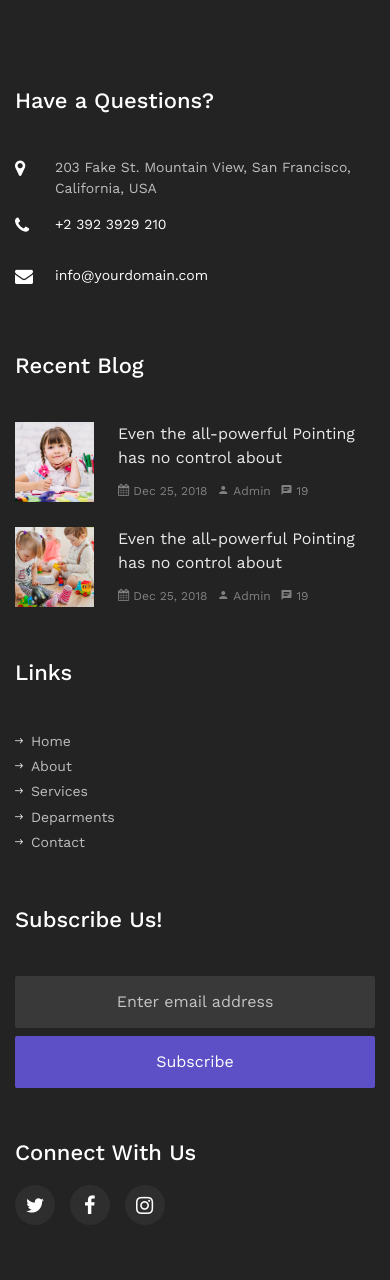
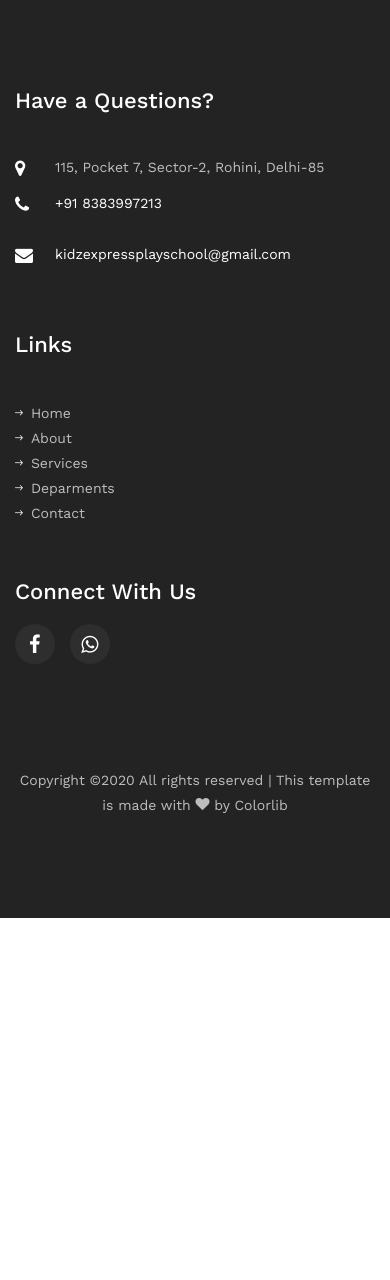
Before and after one commit to study-abacus/kidz-express, a Node project: template src/pages/contact.hbs in a window 390 px wide. Shown: the part 2324-3604 px from the top of the page. After the commit the page ends 3242 px from the top, so only its background shows below. Run offline with Node 20 templates, Linux system fonts and the light colour scheme; the template is opened without the code that fills it, so the values that code supplies are empty; style sheets or scripts are compiled from the project's sources; some libraries are stand-ins or nearby versions; some web fonts are replaced.

Commit message:
contact updated

```diff
--- a/src/partials/footer.hbs
+++ b/src/partials/footer.hbs
@@ -1,46 +1,19 @@
 <footer class="ftco-footer ftco-bg-dark ftco-section">
   <div class="container">
     <div class="row mb-5">
-      <div class="col-md-6 col-lg-3">
+      <div class="col-md-6 col-lg-4">
         <div class="ftco-footer-widget mb-5">
           <h2 class="ftco-heading-2">Have a Questions?</h2>
           <div class="block-23 mb-3">
             <ul>
-              <li><span class="icon icon-map-marker"></span><span class="text">203 Fake St. Mountain View, San Francisco, California, USA</span></li>
-              <li><a href="#"><span class="icon icon-phone"></span><span class="text">+2 392 3929 210</span></a></li>
-              <li><a href="#"><span class="icon icon-envelope"></span><span class="text">info@yourdomain.com</span></a></li>
+              <li><span class="icon icon-map-marker"></span><span class="text">115, Pocket 7, Sector-2, Rohini, Delhi-85</span></li>
+              <li><a href="#"><span class="icon icon-phone"></span><span class="text">+91 8383997213</span></a></li>
+              <li><a href="#"><span class="icon icon-envelope"></span><span class="text">kidzexpressplayschool@gmail.com</span></a></li>
             </ul>
           </div>
         </div>
       </div>
-      <div class="col-md-6 col-lg-3">
-        <div class="ftco-footer-widget mb-5">
-          <h2 class="ftco-heading-2">Recent Blog</h2>
-          <div class="block-21 mb-4 d-flex">
-            <a class="blog-img mr-4" style="background-image: url(images/image_1.jpg);"></a>
-            <div class="text">
-              <h3 class="heading"><a href="#">Even the all-powerful Pointing has no control about</a></h3>
-              <div class="meta">
-                <div><a href="#"><span class="icon-calendar"></span> Dec 25, 2018</a></div>
-                <div><a href="#"><span class="icon-person"></span> Admin</a></div>
-                <div><a href="#"><span class="icon-chat"></span> 19</a></div>
-              </div>
-            </div>
-          </div>
-          <div class="block-21 mb-5 d-flex">
-            <a class="blog-img mr-4" style="background-image: url(images/image_2.jpg);"></a>
-            <div class="text">
-              <h3 class="heading"><a href="#">Even the all-powerful Pointing has no control about</a></h3>
-              <div class="meta">
-                <div><a href="#"><span class="icon-calendar"></span> Dec 25, 2018</a></div>
-                <div><a href="#"><span class="icon-person"></span> Admin</a></div>
-                <div><a href="#"><span class="icon-chat"></span> 19</a></div>
-              </div>
-            </div>
-          </div>
-        </div>
-      </div>
-      <div class="col-md-6 col-lg-3">
+      <div class="col-md-6 col-lg-4">
         <div class="ftco-footer-widget mb-5 ml-md-4">
           <h2 class="ftco-heading-2">Links</h2>
           <ul class="list-unstyled">
@@ -52,22 +25,12 @@
           </ul>
         </div>
       </div>
-      <div class="col-md-6 col-lg-3">
-        <div class="ftco-footer-widget mb-5">
-          <h2 class="ftco-heading-2">Subscribe Us!</h2>
-          <form action="#" class="subscribe-form">
-            <div class="form-group">
-              <input type="text" class="form-control mb-2 text-center" placeholder="Enter email address">
-              <input type="submit" value="Subscribe" class="form-control submit px-3">
-            </div>
-          </form>
-        </div>
+      <div class="col-md-6 col-lg-4">
         <div class="ftco-footer-widget mb-5">
           <h2 class="ftco-heading-2 mb-0">Connect With Us</h2>
           <ul class="ftco-footer-social list-unstyled float-md-left float-lft mt-3">
-            <li class="ftco-animate"><a href="#"><span class="icon-twitter"></span></a></li>
-            <li class="ftco-animate"><a href="#"><span class="icon-facebook"></span></a></li>
-            <li class="ftco-animate"><a href="#"><span class="icon-instagram"></span></a></li>
+            <li class="ftco-animate"><a href="https://www.facebook.com/kidzxpress/" target="_blank"><span class="icon-facebook"></span></a></li>
+            <li class="ftco-animate"><a href="https://wa.me/918383997213" target="_blank"><span class="icon-whatsapp"></span></a></li>
           </ul>
         </div>
       </div>
--- a/src/partials/navbar.hbs
+++ b/src/partials/navbar.hbs
@@ -9,11 +9,11 @@
           </div>
           <div class="col-md pr-4 d-flex topper align-items-center">
             <div class="icon bg-secondary mr-2 d-flex justify-content-center align-items-center"><span class="icon-paper-plane"></span></div>
-            <span class="text">youremail@email.com</span>
+            <span class="text">kidzexpressplayschool@gmail.com</span>
           </div>
           <div class="col-md pr-4 d-flex topper align-items-center">
             <div class="icon bg-tertiary mr-2 d-flex justify-content-center align-items-center"><span class="icon-phone2"></span></div>
-            <span class="text">+ 1235 2355 98</span>
+            <span class="text">+91 8383997213</span>
           </div>
         </div>
       </div>
```
